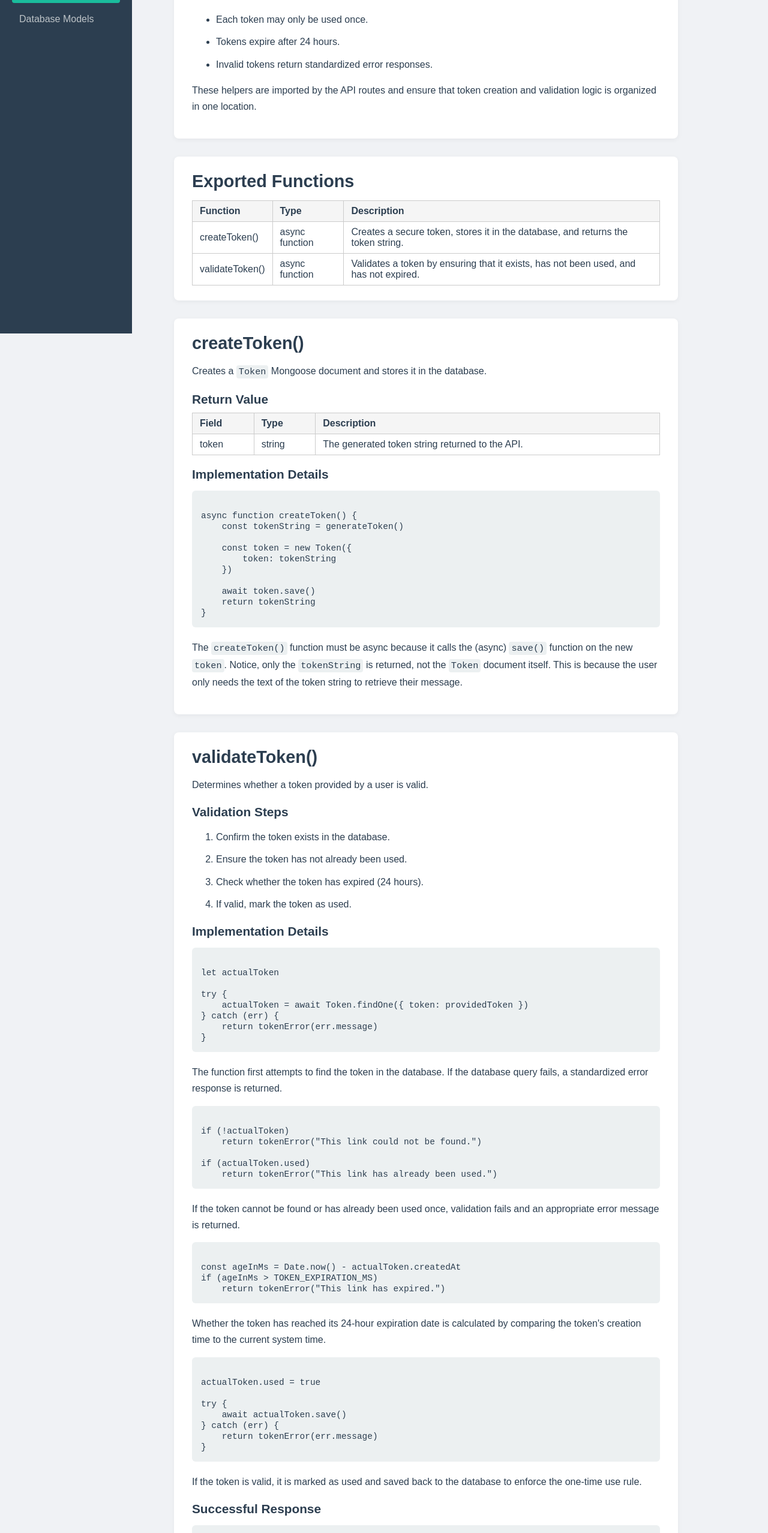
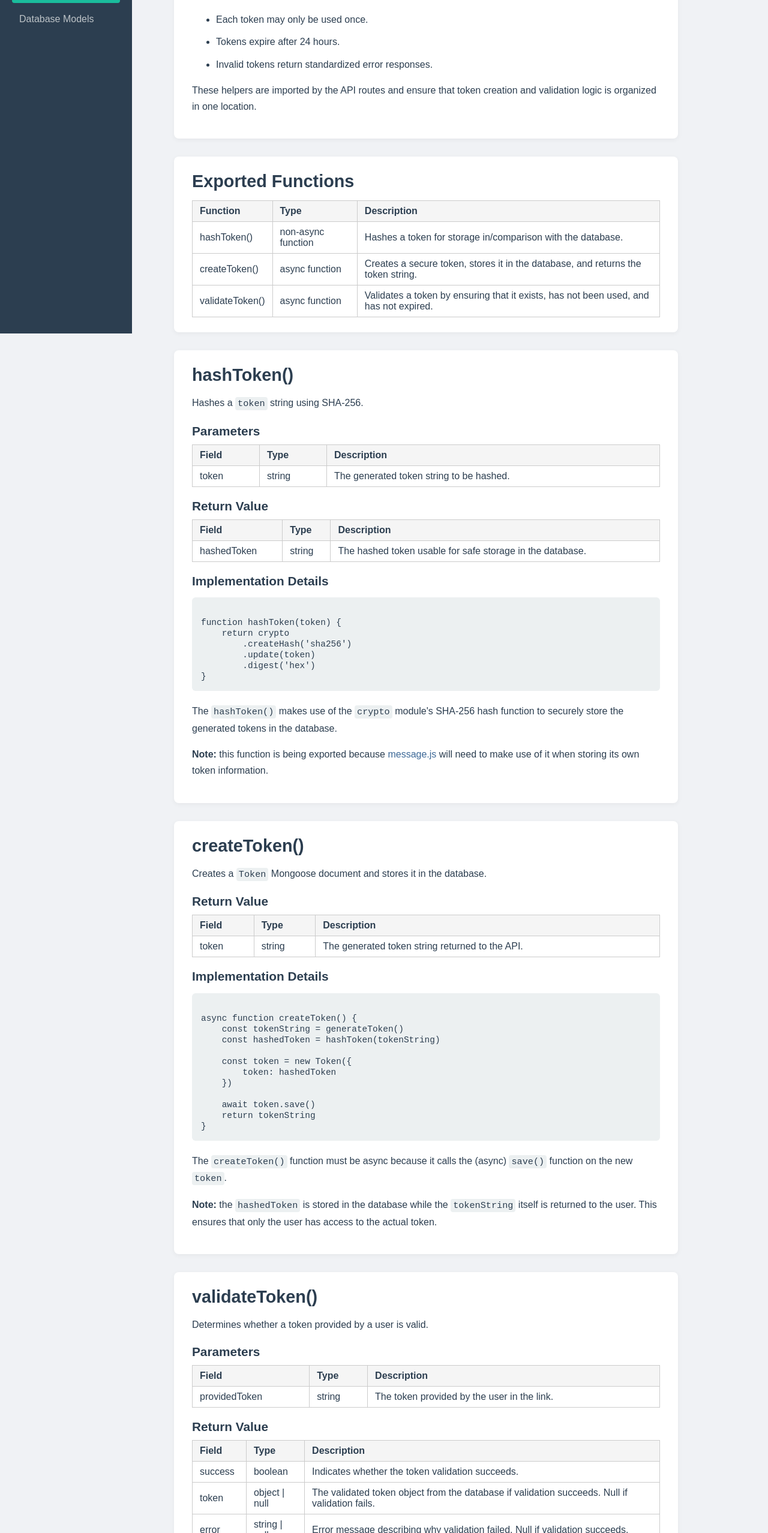
Before and after one commit to TermSpar/ICC-API-Coding-Challenge, a website: page docs/api/token-helpers.html in a window 1280 px wide. Shown: the part 244-2800 px from the top of the page at 60% size. Drawn offline with Linux system fonts and the light colour scheme.

Commit message:
Added token hashing and updated the docs

```diff
--- a/docs/api/token-helpers.html
+++ b/docs/api/token-helpers.html
@@ -58,6 +58,12 @@
           </tr>
 
           <tr>
+            <td>hashToken()</td>
+            <td>non-async function</td>
+            <td>Hashes a token for storage in/comparison with the database.</td>
+          </tr>
+
+          <tr>
             <td>createToken()</td>
             <td>async function</td>
             <td>Creates a secure token, stores it in the database, and returns the token string.</td>
@@ -72,8 +78,70 @@
 
       </section>
 
+      <section class="section">
 
-        <section class="section">
+        <h2>hashToken()</h2>
+
+        <p>
+        Hashes a <code>token</code> string using SHA-256.
+        </p>
+
+        <h3>Parameters</h3>
+
+        <table>
+          <tr>
+            <th>Field</th>
+            <th>Type</th>
+            <th>Description</th>
+          </tr>
+
+          <tr>
+            <td>token</td>
+            <td>string</td>
+            <td>The generated token string to be hashed.</td>
+          </tr>
+        </table>
+
+        <h3>Return Value</h3>
+
+        <table>
+          <tr>
+            <th>Field</th>
+            <th>Type</th>
+            <th>Description</th>
+          </tr>
+
+          <tr>
+            <td>hashedToken</td>
+            <td>string</td>
+            <td>The hashed token usable for safe storage in the database.</td>
+          </tr>
+        </table>
+
+        <h3>Implementation Details</h3>
+
+<pre><code>
+function hashToken(token) {
+    return crypto
+        .createHash('sha256')
+        .update(token)
+        .digest('hex')
+}
+</code></pre>
+
+        <p>
+        The <code>hashToken()</code> makes use of the <code>crypto</code> module's
+        SHA-256 hash function to securely store the generated tokens in the database.
+        </p>
+
+        <p>
+          <strong>Note:</strong> this function is being exported because <a href="message.html">message.js</a>
+          will need to make use of it when storing its own token information.
+        </p>
+
+      </section>
+
+      <section class="section">
 
         <h2>createToken()</h2>
 
@@ -102,9 +170,10 @@
 <pre><code>
 async function createToken() {
     const tokenString = generateToken()
+    const hashedToken = hashToken(tokenString)
 
     const token = new Token({
-        token: tokenString
+        token: hashedToken
     })
 
     await token.save()
@@ -114,8 +183,13 @@ async function createToken() {
 
         <p>
         The <code>createToken()</code> function must be async because it calls the (async) <code>save()</code>
-        function on the new <code>token</code>. Notice, only the <code>tokenString</code> is returned, not the <code>Token</code>
-        document itself. This is because the user only needs the text of the token string to retrieve their message.
+        function on the new <code>token</code>.
+        </p>
+
+        <p>
+        <strong>Note:</strong> the <code>hashedToken</code> is stored in the database
+        while the <code>tokenString</code> itself is returned to the user. This ensures that only the user
+        has access to the actual token.
         </p>
 
       </section>
@@ -127,6 +201,84 @@ async function createToken() {
         <p>
         Determines whether a token provided by a user is valid.
         </p>
+
+        <h3>Parameters</h3>
+
+        <table>
+          <tr>
+            <th>Field</th>
+            <th>Type</th>
+            <th>Description</th>
+          </tr>
+
+          <tr>
+            <td>providedToken</td>
+            <td>string</td>
+            <td>The token provided by the user in the link.</td>
+          </tr>
+        </table>
+
+        <h3>Return Value</h3>
+
+        <table>
+          <tr>
+            <th>Field</th>
+            <th>Type</th>
+            <th>Description</th>
+          </tr>
+
+          <tr>
+            <td>success</td>
+            <td>boolean</td>
+            <td>
+              Indicates whether the token validation succeeds.
+            </td>
+          </tr>
+
+          <tr>
+            <td>token</td>
+            <td>object | null</td>
+            <td>
+              The validated token object from the database if validation succeeds.
+              Null if validation fails.
+            </td>
+          </tr>
+
+          <tr>
+            <td>error</td>
+            <td>string | null</td>
+            <td>
+              Error message describing why validation failed. Null if validation succeeds.
+            </td>
+          </tr>
+
+          <tr>
+            <td>name</td>
+            <td>null</td>
+            <td>
+              This will only return if validation fails.
+              Always null in the standardized error response to maintain consistent API shape.
+            </td>
+          </tr>
+
+          <tr>
+            <td>email</td>
+            <td>null</td>
+            <td>
+              This will only return if validation fails.
+              Always null in the standardized error response to maintain consistent API shape.
+            </td>
+          </tr>
+
+          <tr>
+            <td>message</td>
+            <td>null</td>
+            <td>
+              This will only return if validation fails.
+              Always null in the standardized error response to maintain consistent API shape.
+            </td>
+          </tr>
+        </table>
 
         <h3>Validation Steps</h3>
 
@@ -140,6 +292,7 @@ async function createToken() {
         <h3>Implementation Details</h3>
 
 <pre><code>
+const hashedToken = hashToken(providedToken)
 let actualToken
 
 try {
@@ -150,32 +303,29 @@ try {
 </code></pre>
 
         <p>
-        The function first attempts to find the token in the database.
-        If the database query fails, a standardized error response is returned.
+        The function first attempts to find the token in the database (which
+        must be checked using a hashed version of the token since the hash is
+        what is actually in the database). If the database query fails, a
+        standardized error response is returned. Otherwise, the
+        token is stored in the <code>actualToken</code> variable.
         </p>
 
 <pre><code>
 if (!actualToken)
     return tokenError("This link could not be found.")
 
+const ageInMs = Date.now() - actualToken.createdAt
+if (ageInMs > TOKEN_EXPIRATION_MS)
+    return tokenError("This link has expired.")
+
 if (actualToken.used)
     return tokenError("This link has already been used.")
 </code></pre>
 
         <p>
-        If the token cannot be found or has already been used once, validation
-        fails and an appropriate error message is returned.
-        </p>
-
-<pre><code>
-const ageInMs = Date.now() - actualToken.createdAt
-if (ageInMs > TOKEN_EXPIRATION_MS)
-    return tokenError("This link has expired.")
-</code></pre>
-
-        <p>
-        Whether the token has reached its 24-hour expiration date is calculated by comparing the
-        token's creation time to the current system time.
+        If the token cannot be found, has expired
+        (<code>const TOKEN_EXPIRATION_MS = 24 * 60 * 60 * 1000</code>, i.e. 24 hours)
+        or has already been used once, validation fails and an appropriate error message is returned.
         </p>
 
 <pre><code>
--- a/docs/css/style.css
+++ b/docs/css/style.css
@@ -25,6 +25,12 @@ body {
     color: #ecf0f1;
     margin-bottom: 20px;
     font-size: 1.6em;
+}
+
+.sidebar h3 {
+    color: #ecf0f1;
+    margin-bottom: 10px;
+    font-size: 1em;
 }
 
 .sidebar a {
```
Also changed, not shown: docs/api/message.html (+8 -2 lines), docs/api/models.html (+2 -2 lines), src/helpers/tokenHelpers.js (+59 -38 lines), src/routes/message.js (+2 -12 lines).
